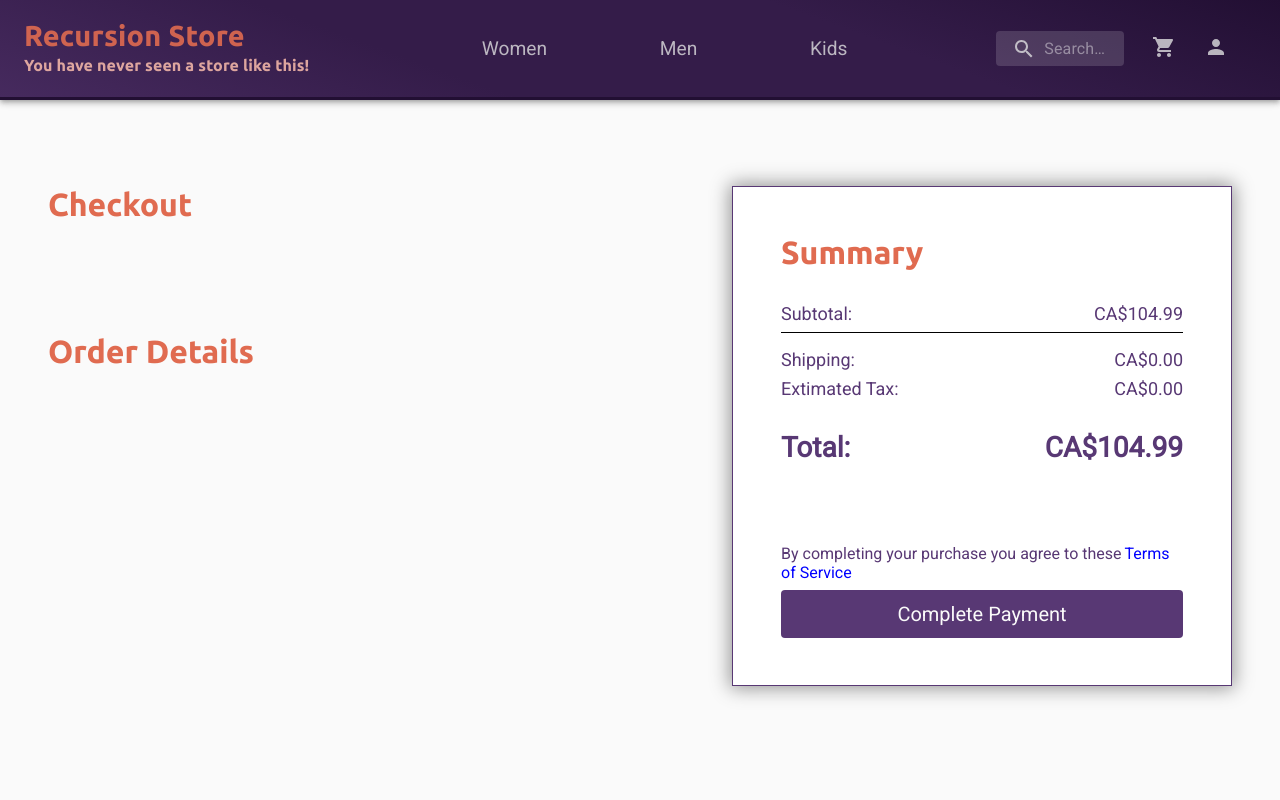
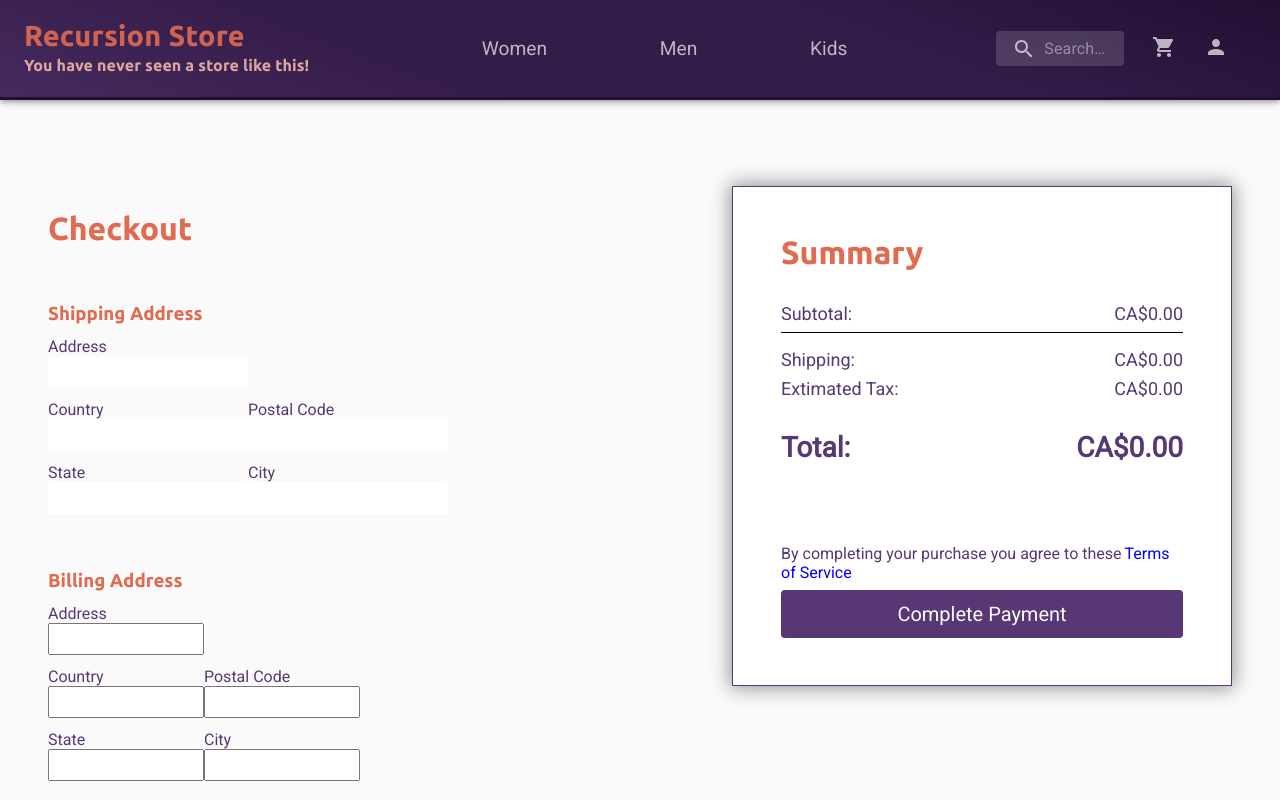
Before and after one commit to tiago-web/Recursion-Store, a React (Create React App) app in the folder web/: page /checkout in a window 1280 px wide. Shown: the top 800 px of the page. Built offline with nearby package versions, Linux system fonts and the light colour scheme.

Commit message:
Checkout summary implemented

```diff
--- a/web/src/pages/Cart/components/CartContainer/CartTotal/index.tsx
+++ b/web/src/pages/Cart/components/CartContainer/CartTotal/index.tsx
@@ -42,6 +42,8 @@ const CartTotal: React.FC<CartTotalProps> = ({ products, isEmpty }) => {
       return accumulator + subTotal;
     }, 0);
 
+    localStorage.setItem('@Recursion:cart-total', total.toString());
+
     return total;
   }, [products, productsApi]);
 
@@ -54,11 +56,9 @@ const CartTotal: React.FC<CartTotalProps> = ({ products, isEmpty }) => {
       <Container>
         <span>Subtotal: </span>
         <h1>{formatToDollars(totalCart)}</h1>
-        {isEmpty ? (
-          <Button disabled>Checkout</Button>
-        ) : (
-            <Button onClick={handleSendToCheckout}>Checkout</Button>
-          )}
+        <Button disabled={isEmpty} onClick={handleSendToCheckout}>
+          Checkout
+        </Button>
         <form action="">
           <input type="text" placeholder="Enter Coupon" />
           <Button>Apply</Button>
--- /dev/null
+++ b/web/src/pages/Checkout/components/Address/BillingForm/index.tsx
@@ -0,0 +1,43 @@
+import React from 'react';
+
+import { Container, Form } from './styles';
+
+interface BillingFormProps {
+  isFormFilled(formFilled: boolean): void;
+}
+
+const BillingForm: React.FC<BillingFormProps> = ({ isFormFilled }) => {
+  return (
+    <>
+      <Container>
+        <h3>Billing Address</h3>
+        <Form>
+          <label htmlFor="">Address</label>
+          <input type="text" />
+          <div>
+            <div className="input">
+              <label htmlFor="">Country</label>
+              <input type="text" />
+            </div>
+            <div className="input">
+              <label htmlFor="">Postal Code</label>
+              <input type="text" />
+            </div>
+          </div>
+          <div>
+            <div className="input">
+              <label htmlFor="">State</label>
+              <input type="text" />
+            </div>
+            <div className="input">
+              <label htmlFor="">City</label>
+              <input type="text" name="" id="" />
+            </div>
+          </div>
+        </Form>
+      </Container>
+    </>
+  );
+};
+
+export default BillingForm;
--- /dev/null
+++ b/web/src/pages/Checkout/components/Address/BillingForm/styles.ts
@@ -0,0 +1,29 @@
+import styled from 'styled-components';
+
+export const Container = styled.div`
+  display: flex;
+  flex-direction: column;
+  align-items: flex-start;
+  justify-content: space-around;
+  margin: 24px 0 0;
+`;
+
+export const Form = styled.form`
+  display: flex;
+  flex-direction: column;
+  align-items: flex-start;
+  justify-content: space-around;
+  margin: 12px 0 0;
+
+  div {
+    display: flex;
+    flex-direction: row;
+    align-items: flex-start;
+    justify-content: space-between;
+  }
+  .input {
+    display: column;
+    flex-direction: column;
+    margin: 12px 0 0;
+  }
+`;
--- /dev/null
+++ b/web/src/pages/Checkout/components/Address/ShippingForm/index.tsx
@@ -0,0 +1,43 @@
+import React from 'react';
+
+import { Container, Form } from './styles';
+
+interface ShippingFormProps {
+  isFormFilled(formFilled: boolean): void;
+}
+
+const ShippingForm: React.FC<ShippingFormProps> = ({ isFormFilled }) => {
+  return (
+    <>
+      <Container>
+        <h3>Shipping Address</h3>
+        <Form>
+          <label htmlFor="">Address</label>
+          <input type="text" />
+          <div>
+            <div className="input">
+              <label htmlFor="">Country</label>
+              <input type="text" />
+            </div>
+            <div className="input">
+              <label htmlFor="">Postal Code</label>
+              <input type="text" />
+            </div>
+          </div>
+          <div>
+            <div className="input">
+              <label htmlFor="">State</label>
+              <input type="text" />
+            </div>
+            <div className="input">
+              <label htmlFor="">City</label>
+              <input type="text" name="" id="" />
+            </div>
+          </div>
+        </Form>
+      </Container>
+    </>
+  );
+};
+
+export default ShippingForm;
--- /dev/null
+++ b/web/src/pages/Checkout/components/Address/ShippingForm/styles.ts
@@ -0,0 +1,37 @@
+import styled from 'styled-components';
+
+export const Container = styled.div`
+  display: flex;
+  flex-direction: column;
+  align-items: flex-start;
+  justify-content: space-around;
+  margin: 24px 0 0;
+`;
+
+export const Form = styled.form`
+  display: flex;
+  flex-direction: column;
+  align-items: flex-start;
+  justify-content: space-around;
+  margin: 12px 0 0;
+
+  div {
+    display: flex;
+    flex-direction: row;
+    align-items: flex-start;
+    justify-content: space-between;
+  }
+
+  .input {
+    display: column;
+    flex-direction: column;
+    margin: 12px 0 0;
+  }
+
+  input {
+    padding: 12px 24px;
+    border: 0;
+    background: #fff;
+    border-radius: 4px;
+  }
+`;
--- a/web/src/pages/Checkout/components/Address/index.tsx
+++ b/web/src/pages/Checkout/components/Address/index.tsx
@@ -1,11 +1,36 @@
-import React from 'react';
+import React, { useState } from 'react';
 
 import { Container } from './styles';
 
-const Address: React.FC = () => {
+import BillingForm from './BillingForm';
+import ShippingForm from './ShippingForm';
+
+interface AddressProps {
+  isFormFilled(formFilled: boolean): void;
+}
+
+const Address: React.FC<AddressProps> = ({ isFormFilled }) => {
+  const [formFilled, setFormFilled] = useState(false);
+
   return (
     <>
-      <Container />
+      <Container>
+        <ShippingForm isFormFilled={isFormFilled} />
+        <BillingForm isFormFilled={isFormFilled} />
+
+        <div>
+          <h3>Shipping Type</h3>
+          <label htmlFor="shipping-type">Type</label>
+          <div>
+            <select name="shipping-type" id="shipping-type">
+              <option value="Express">Express</option>
+              <option value="Two-day">Two-day</option>
+              <option value="Budget">Budget</option>
+            </select>
+            <span>(1 to 2 Business days)</span>
+          </div>
+        </div>
+      </Container>
     </>
   );
 };
--- a/web/src/pages/Checkout/components/Address/styles.ts
+++ b/web/src/pages/Checkout/components/Address/styles.ts
@@ -2,7 +2,13 @@ import styled from 'styled-components';
 
 export const Container = styled.div`
   display: flex;
+  flex-direction: column;
   align-items: flex-start;
   justify-content: space-around;
-  margin: 86px 48px 0;
+
+  div {
+    h3 {
+      margin: 32px 0 0;
+    }
+  }
 `;
--- a/web/src/pages/Checkout/components/OrderDetailsContainer/OrderItem/index.tsx
+++ b/web/src/pages/Checkout/components/OrderDetailsContainer/OrderItem/index.tsx
@@ -3,11 +3,11 @@ import React from 'react';
 import { Item } from '../../../../../contexts/CartContext';
 import { Container, ItemDetails } from './styles';
 
-interface OrderItem {
+interface OrderItemProps {
   items: Item[];
 }
 
-const OrderItem: React.FC<OrderItem> = ({ items }) => {
+const OrderItem: React.FC<OrderItemProps> = ({ items }) => {
   return (
     <>
       {items.map(item => (
--- a/web/src/pages/Checkout/components/Summary/index.tsx
+++ b/web/src/pages/Checkout/components/Summary/index.tsx
@@ -1,16 +1,41 @@
-import React from 'react';
+import React, { useEffect, useState } from 'react';
 
 import Button from '../../../../components/Button';
+import formatToDollars from '../../../../utils/formatToDollars';
+// import { Product } from '../../../../contexts/CartContext';
 import { Container } from './styles';
 
-const Summary: React.FC = () => {
+interface SummaryProps {
+  disable: boolean;
+}
+
+const Summary: React.FC<SummaryProps> = ({ disable }) => {
+  const [subtotal, setSubtotal] = useState(0);
+  const [tax, setTax] = useState(0);
+  const [shippingPrice, setShippingPrice] = useState(0);
+  const [total, setTotal] = useState(0);
+
+  useEffect(() => {
+    const cartTotal = localStorage.getItem('@Recursion:cart-total');
+
+    setSubtotal(Number(cartTotal));
+  }, []);
+
+  useEffect(() => {
+    const estTax = subtotal * 0.13;
+    const totalPrice = subtotal + tax;
+
+    setTax(estTax);
+    setTotal(totalPrice);
+  }, [subtotal, tax]);
+
   return (
     <>
       <Container>
         <h1>Summary</h1>
         <div className="subtotal">
           <span>Subtotal:</span>
-          <span>CA$104.99</span>
+          <span>{formatToDollars(subtotal)}</span>
         </div>
         <div className="ship">
           <span>Shipping:</span>
@@ -18,18 +43,18 @@ const Summary: React.FC = () => {
         </div>
         <div className="tax">
           <span>Extimated Tax:</span>
-          <span>CA$0.00</span>
+          <span>{formatToDollars(tax)}</span>
         </div>
         <div className="total">
           <strong>Total:</strong>
-          <strong>CA$104.99</strong>
+          <strong>{formatToDollars(total)}</strong>
         </div>
         {/* <div className="complete"></div> */}
         <span className="terms">
           By completing your purchase you agree to these
           <a href="/">Terms of Service</a>
         </span>
-        <Button>Complete Payment</Button>
+        <Button disabled={!disable}>Complete Payment</Button>
       </Container>
     </>
   );
--- a/web/src/pages/Checkout/index.tsx
+++ b/web/src/pages/Checkout/index.tsx
@@ -1,4 +1,4 @@
-import React, { useEffect, useState } from 'react';
+import React, { useCallback, useEffect, useState } from 'react';
 
 import Summary from './components/Summary';
 import Address from './components/Address';
@@ -7,23 +7,34 @@ import OrderDetailsContainer from './components/OrderDetailsContainer';
 import { Container, CheckoutContent } from './styles';
 import { useCart, Product } from '../../contexts/CartContext';
 
+// interface CheckoutProps {
+
+// }
+
 const Checkout: React.FC = () => {
   const [products, setProducts] = useState<Product[]>([]);
   const { products: localStorageProducts } = useCart();
+  // const [productsApi, setProductsApi] = useState();
+
+  const [isFilled, setIsFilled] = useState(true);
 
   useEffect(() => {
     setProducts(localStorageProducts);
   }, [localStorageProducts]);
+
+  const handleFillAddress = useCallback((formFilled: boolean) => {
+    setIsFilled(formFilled);
+  }, []);
 
   return (
     <>
       <Container>
         <CheckoutContent>
           <h1>Checkout</h1>
-          <Address />
+          <Address isFormFilled={handleFillAddress} />
           <OrderDetailsContainer products={products} />
         </CheckoutContent>
-        <Summary />
+        <Summary disable={isFilled} />
       </Container>
     </>
   );
--- a/web/src/pages/Checkout/styles.ts
+++ b/web/src/pages/Checkout/styles.ts
@@ -4,7 +4,7 @@ export const Container = styled.div`
   display: flex;
   align-items: flex-start;
   justify-content: space-between;
-  margin: 86px 48px 0;
+  margin: 86px 48px 0 48px;
   max-width: 1700px;
 
   @media screen and (max-width: 1120px) {
@@ -18,5 +18,5 @@ export const CheckoutContent = styled.div`
   display: flex;
   flex-direction: column;
   align-items: flex-start;
-  margin: 0 24px 0 0;
+  margin: 24px 0 0;
 `;
```
